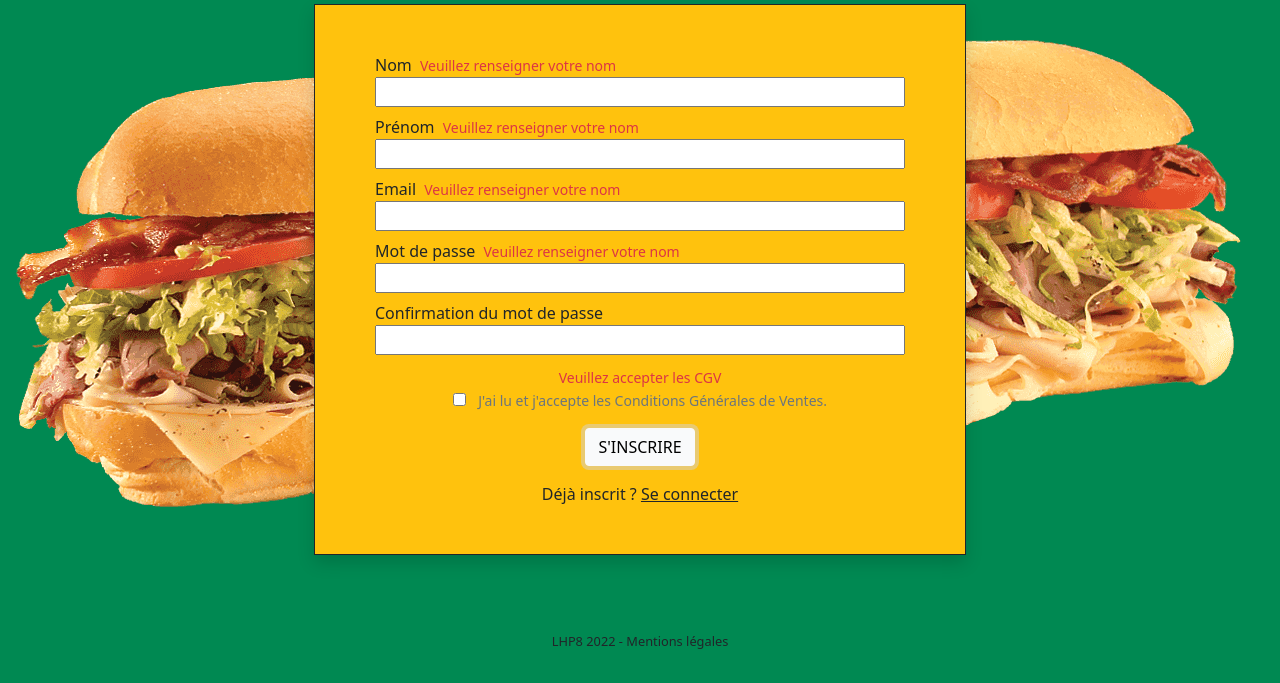
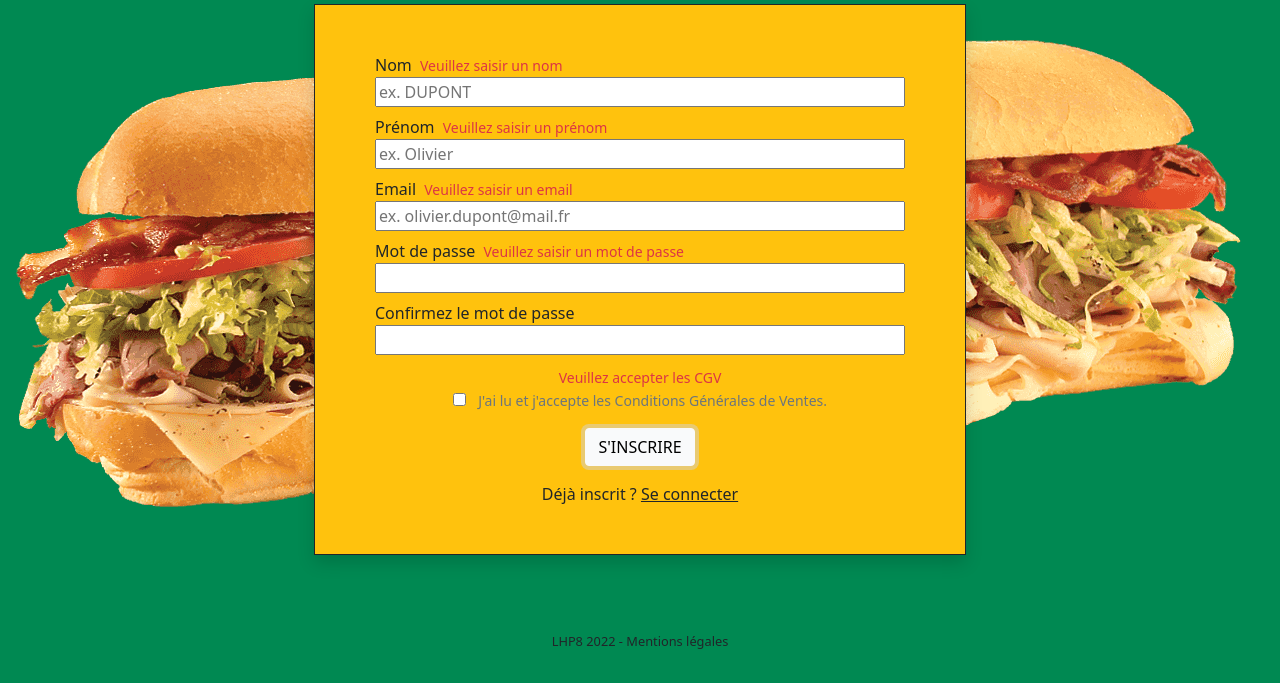
Before and after one commit to AnousoneM/JS-Formulaire-Subway, a plain HTML site: page index.html in a window 1280 px wide. Both pictures are taken after a click on the button "S'INSCRIRE". Shown: the part 212-895 px from the top of the page. Drawn offline with nearby package versions, Linux system fonts and the light colour scheme.

Commit message:
js verification des inputs

```diff
--- a/index.html
+++ b/index.html
@@ -25,37 +25,33 @@
                 <form action="">
 
                     <label class="col-lg-12 col-12" for="lastname">Nom <span id="lastnameError"
-                            class="ms-1 text-danger form-text">Veuillez
-                            renseigner votre nom</span></label>
-                    <input class="col-lg-12 col-12 mb-2" name="lastname" id="lastname" type="text"
+                            class="ms-1 text-danger form-text"></span></label>
+                    <input class="col-lg-12 col-12 mb-2" placeholder="ex. DUPONT" name="lastname" id="lastname" type="text"
                         onfocus="cleanError(id)">
 
                     <label class="col-lg-12 col-12" for="firstname">Prénom <span id="firstnameError"
-                            class="ms-1 text-danger form-text">Veuillez
-                            renseigner votre nom</span></label>
-                    <input class="col-lg-12 col-12 mb-2" name="firstname" id="firstname" type="text">
+                            class="ms-1 text-danger form-text"></span></label>
+                    <input class="col-lg-12 col-12 mb-2" placeholder="ex. Olivier" name="firstname" id="firstname" type="text">
 
                     <label class="col-lg-12 col-12" for="email">Email <span id="emailError"
-                            class="ms-1 text-danger form-text">Veuillez
-                            renseigner votre nom</span></label>
-                    <input class="col-lg-12 col-12 mb-2" name="email" id="email" type="email">
+                            class="ms-1 text-danger form-text"></span></label>
+                    <input class="col-lg-12 col-12 mb-2" placeholder="ex. olivier.dupont@mail.fr" name="email" id="email" type="email">
 
                     <label class="col-lg-12 col-12" for="password">Mot de passe <span id="passwordError"
-                            class="ms-1 text-danger form-text">Veuillez
-                            renseigner votre nom</span></label>
+                            class="ms-1 text-danger form-text"></label>
                     <input class="col-lg-12 col-12 mb-2" name="password" id="password" type="password">
 
-                    <label class="col-lg-12 col-12" for="confirmPassword">Confirmation du mot de passe</label>
+                    <label class="col-lg-12 col-12" for="confirmPassword">Confirmez le mot de passe</label>
                     <input class="col-lg-12 col-12 mb-2" name="confirmPassword" id="confirmPassword" type="password">
 
                     <div class="text-center">
                         <span id="cguError" class="d-block text-danger form-text">Veuillez accepter les CGV</span>
-                        <input type="checkbox" name="cgu" id="cgu">
+                        <input type="checkbox" name="cgu" id="cgu" value="accepted">
                         <p class="ms-2 d-inline form-text">J'ai lu et j'accepte les Conditions Générales de Ventes.</p>
                     </div>
 
                     <div class="text-center p-3">
-                        <button class="btn btn-light" type="button">S'INSCRIRE</button>
+                        <button class="btn btn-light" type="button" onclick="verifyInputs()">S'INSCRIRE</button>
                     </div>
                     <span class="d-block text-center">Déjà inscrit ? <a href="#" class="text-dark">Se
                             connecter</a></span>
--- a/public/script/script.js
+++ b/public/script/script.js
@@ -1,8 +1,52 @@
-function cleanError(id){
-    console.log('er')
-    let elementId = id+'Error';
-    console.log(elementId)
-    let element = document.getElementById(elementId);
-    console.log(element)
-    element.innerHTML = ''
+
+// Fonction permettant de vérifier mes données entrées
+function verifyInputs() {
+    // déclaration des éléments
+    let lastname = document.getElementById('lastname');
+    let firstname = document.getElementById('firstname');
+    let email = document.getElementById('email');
+    let password = document.getElementById('password');
+    let confirmPassword = document.getElementById('confirmPassword');
+
+
+    // verification du nom
+    // attention il s'agit d'un input, pour récupérer valeur on utilise .value
+    if (lastname.value == '') {
+        let lastnameError = document.getElementById('lastnameError');
+        lastnameError.innerHTML = 'Veuillez saisir un nom';
+
+    }
+
+    // verification du prénom
+    if (firstname.value == '') {
+        let firstnameError = document.getElementById('firstnameError');
+        firstnameError.innerHTML = 'Veuillez saisir un prénom';
+    }
+
+    // verification du email
+    if (email.value == '') {
+        let emailError = document.getElementById('emailError');
+        emailError.innerHTML = 'Veuillez saisir un email';
+    }
+
+    // verification du password et du confirmPassword
+    let passwordError = document.getElementById('passwordError');
+    if (password.value == '') {
+        passwordError.innerHTML = 'Veuillez saisir un mot de passe';
+    } else if (confirmPassword.value == '') {
+        passwordError.innerHTML = 'Veuillez confirmer votre mot de passe';
+    } else if (password.value != confirmPassword.value){
+        passwordError.innerHTML = 'les mots de passes sont différents';
+    }
+
+
+
+
+
+
+
+
+
+
+
 }
```
